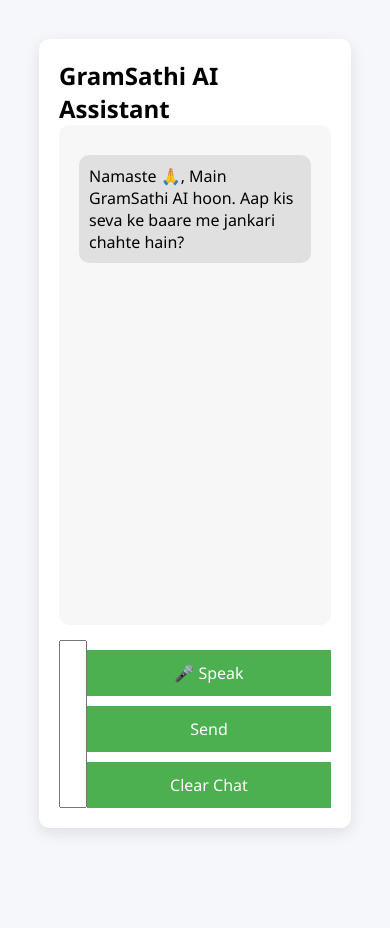
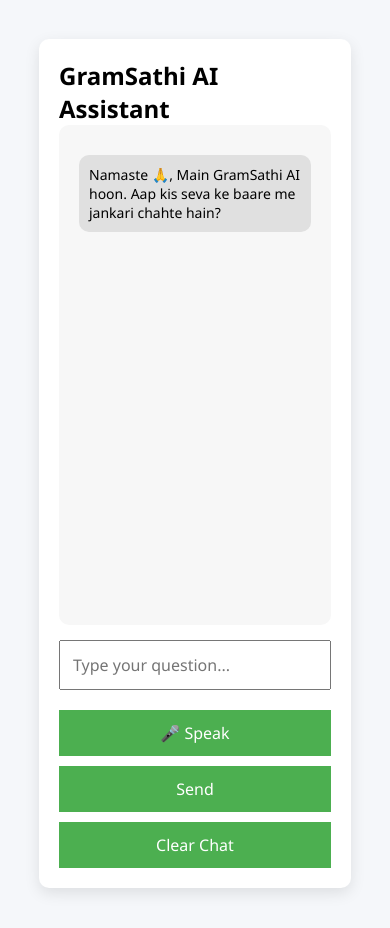
Before and after one commit to amanjogi7980-byte/gramsathi-ai, a plain HTML site: page frontend/chatbot.html in a window 390 px wide. Shown: the part 380-1308 px from the top of the page. Before the commit the page ends 1248 px from the top, so only its background shows below. Drawn offline with Linux system fonts and the light colour scheme.

Commit message:
Fix mobile chatbot layout

```diff
--- a/frontend/css/responsive.css
+++ b/frontend/css/responsive.css
@@ -91,3 +91,30 @@
     }
 
 }
+@media (max-width: 768px) {
+
+    .chat-box{
+        height: 350px;
+        width: 100%;
+        overflow-y: auto;
+        font-size: 14px;
+    }
+
+    .input-area{
+        display: flex;
+        flex-direction: column;
+        gap: 10px;
+    }
+
+    #userInput{
+        width: 100%;
+        padding: 12px;
+        font-size: 16px;
+    }
+
+    .chat-container{
+        width: 95%;
+        padding: 15px;
+        margin: 20px auto;
+    }
+}
```
